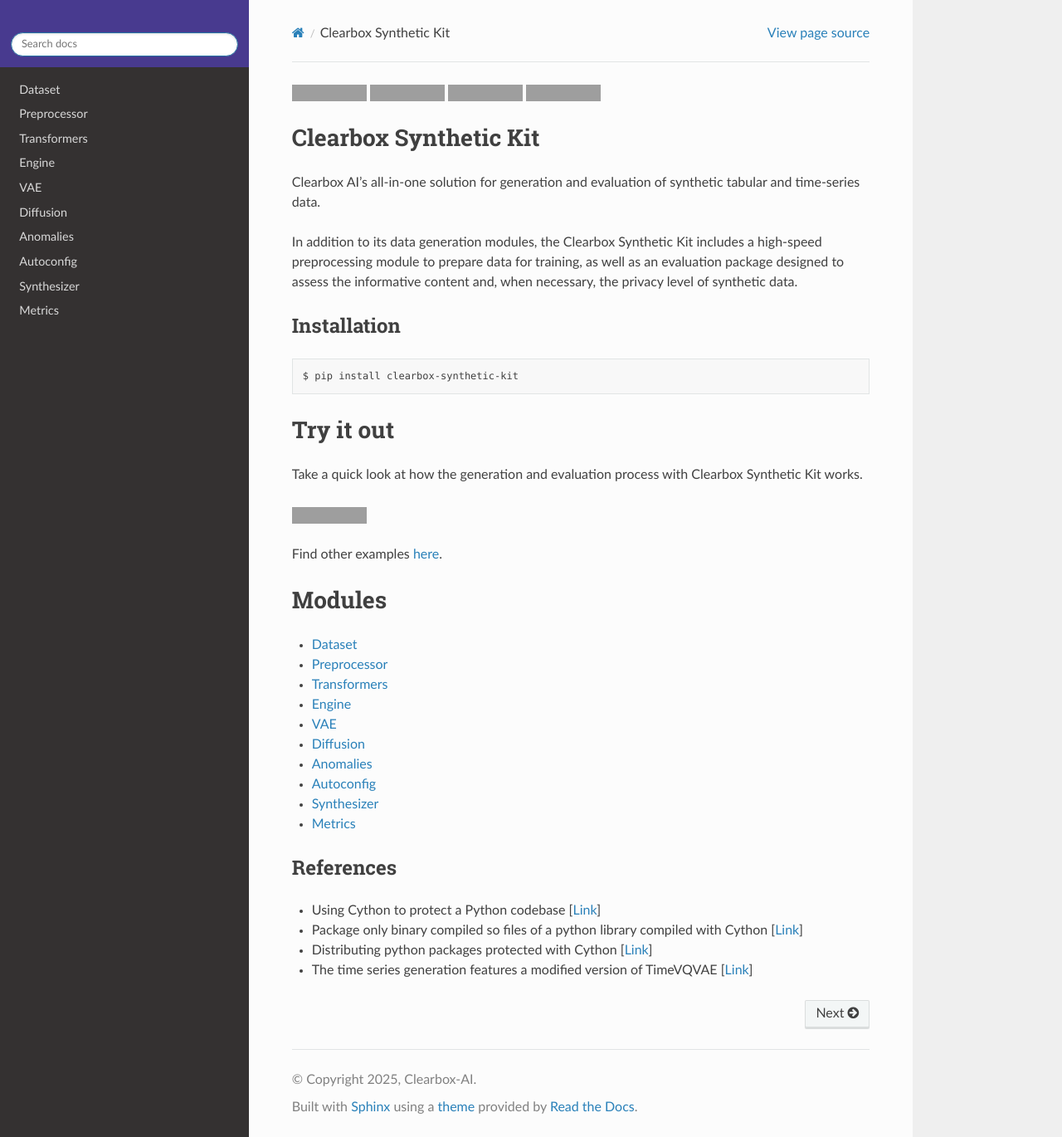
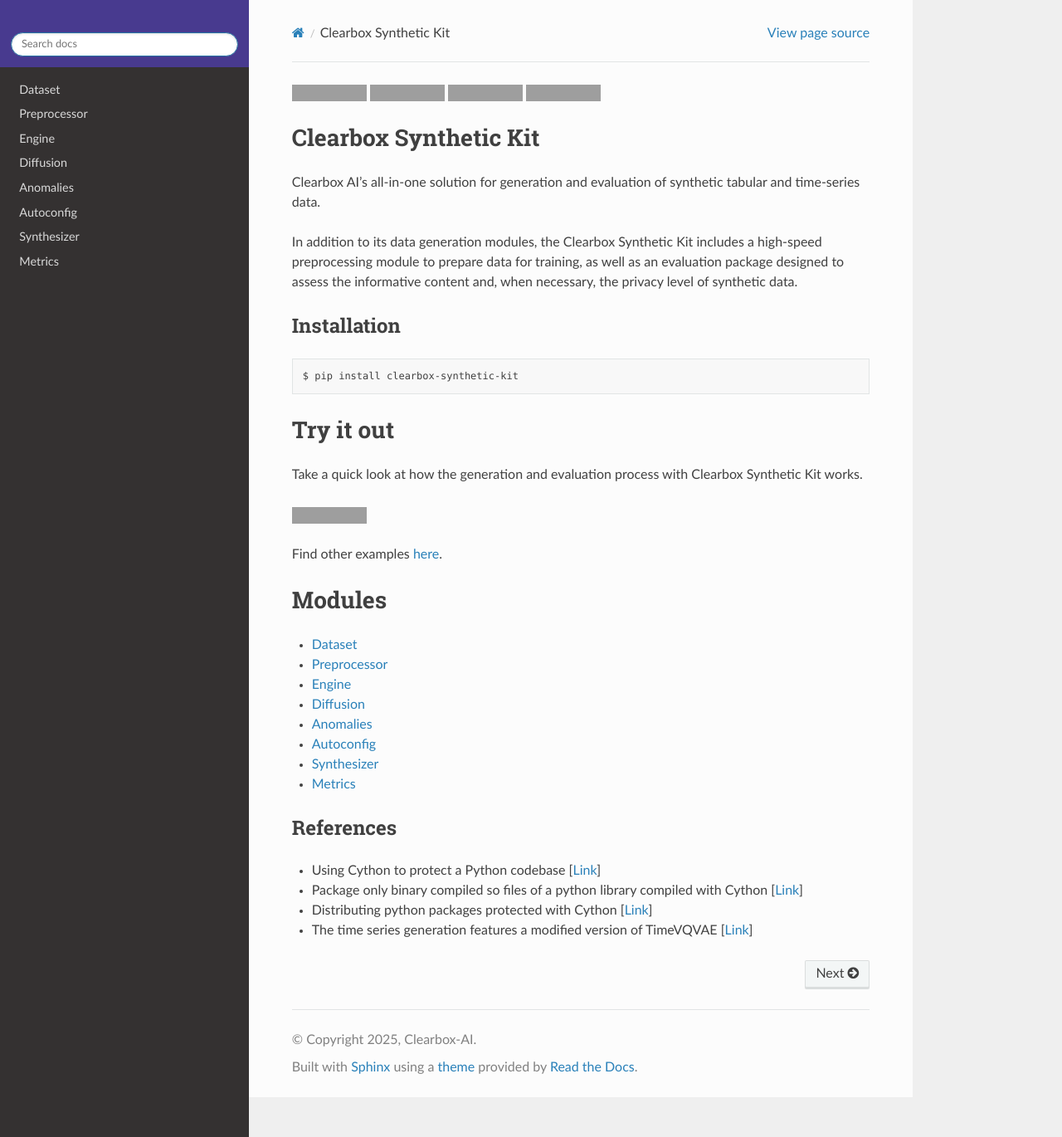
Before and after one commit to Clearbox-AI/clearbox-synthetic-kit, a Sphinx documentation site: the page built from docs/source/index.rst, in a window 1280 px wide and 1370 px high. Shown: the whole window at 83% size. Built offline with Sphinx 7.4.7 and the Read the Docs theme 3.1.0, drawn with Linux system fonts in a browser that asks for light colours; grey boxes are pictures that could not be loaded.

Commit message:
removed VAE and Transformers from doc

```diff
--- a/docs/source/index.rst
+++ b/docs/source/index.rst
@@ -20,9 +20,7 @@
 
    api/clearbox_synthetic.dataset.rst
    api/clearbox_synthetic.preprocessor.rst
-   api/clearbox_synthetic.transformers.rst
    api/clearbox_synthetic.engine.rst
-   api/clearbox_synthetic.VAE.rst
    api/clearbox_synthetic.diffusion.rst
    api/clearbox_synthetic.anomalies.rst
    api/clearbox_synthetic.autoconfig.rst
```
